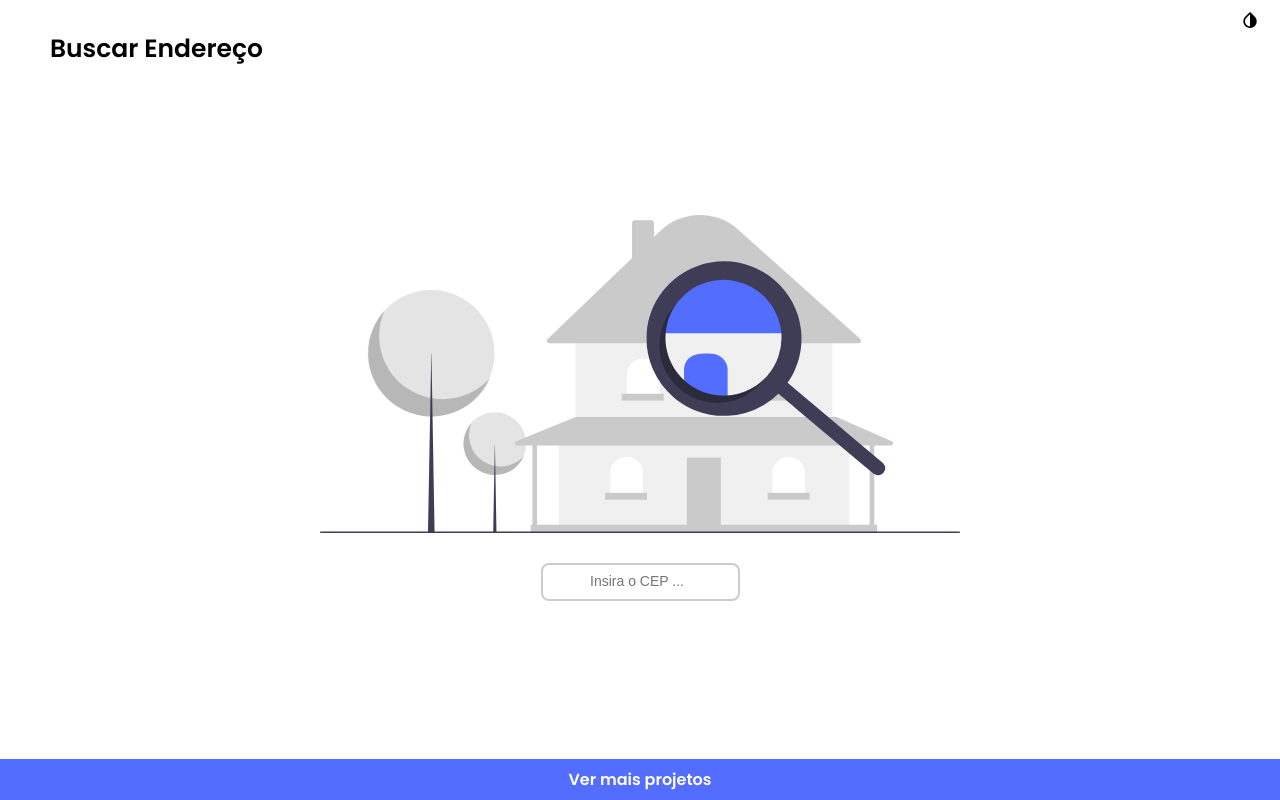
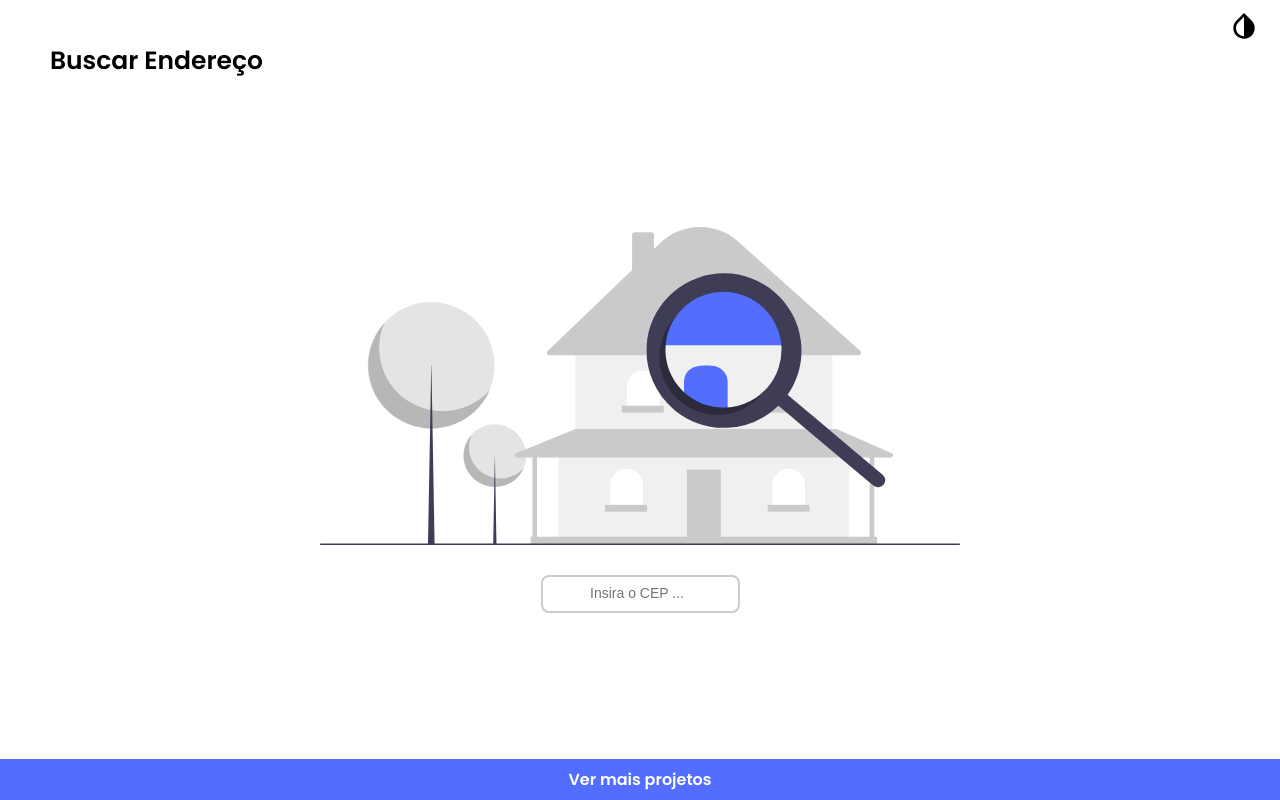
Before and after one commit to joao-porfirio/buscaCep, a plain HTML site: page index.html in a window 1280 px wide. Drawn offline with Linux system fonts and the light colour scheme.

Commit message:
Update index.html

```diff
--- a/index.html
+++ b/index.html
@@ -14,7 +14,7 @@
 <body>
     <div id="app">
         <div class="options">
-            <i class="material-icons" style="font-size:20px; cursor: pointer;" @click="setDarkMode">invert_colors</i>
+            <i class="material-icons" style="font-size:32px; cursor: pointer;" @click="setDarkMode">invert_colors</i>
         </div>
         <div class="titulo-inicial">
             <h2 id="titulo">Buscar Endereço</h2>
```
